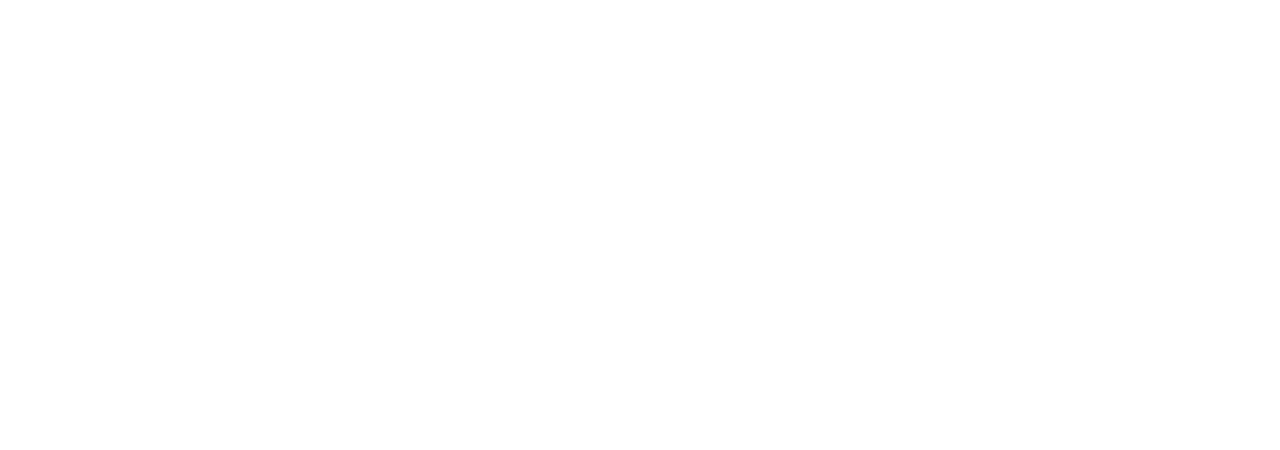
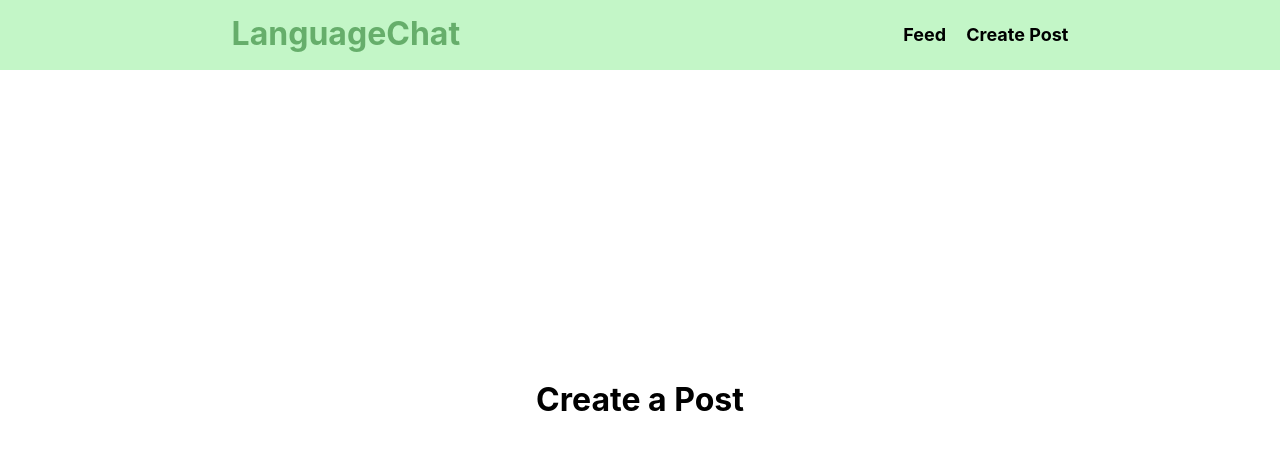
Before and after one commit to St3phy831/LanguageChat, a React (Vite) app: page /create in a window 1280 px wide. Before the commit this address had no page. Shown: the top 450 px of the page. Built offline with nearby package versions, Linux system fonts and the light colour scheme.

Commit message:
Created CreatePost

```diff
--- a/src/App.jsx
+++ b/src/App.jsx
@@ -2,16 +2,16 @@
 import { Routes, Route } from "react-router-dom";
 import NavBar from "./components/NavBar";
 import Home from "./pages/Home";
+import CreatePost from "./pages/CreatePost";
 import "./App.css";
 
 function App() {
-  const [count, setCount] = useState(0);
-
   return (
     <div className="App">
       <Routes>
         <Route path="/" element={<NavBar />}>
           <Route index element={<Home />} />
+          <Route path="/create" element={<CreatePost />} />
         </Route>
       </Routes>
     </div>
--- a/src/components/NavBar.jsx
+++ b/src/components/NavBar.jsx
@@ -11,8 +11,8 @@
             <span className="name">LanguageChat</span>
           </Link>
           <div>
-          <Link to="/">Feed</Link>
-          <Link to="/">Create Post</Link>
+            <Link to="/">Feed</Link>
+            <Link to="/create">Create Post</Link>
           </div>
         </nav>
       </div>
--- /dev/null
+++ b/src/pages/CreatePost.jsx
@@ -0,0 +1,9 @@
+const CreatePost = () => {
+  return (
+    <div className="CreatePostForm">
+      <h1>Create a Post</h1>
+    </div>
+  );
+};
+
+export default CreatePost;
```
